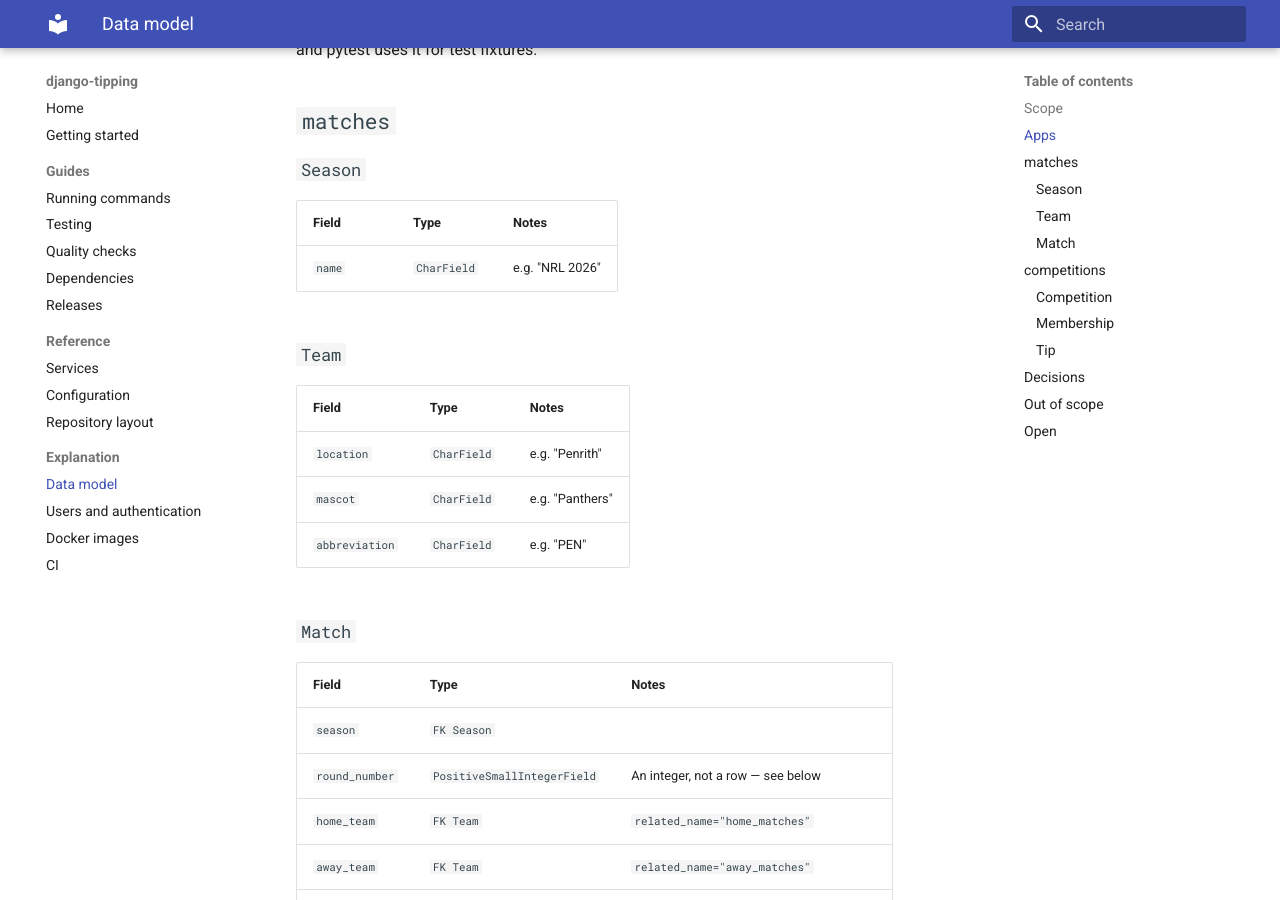
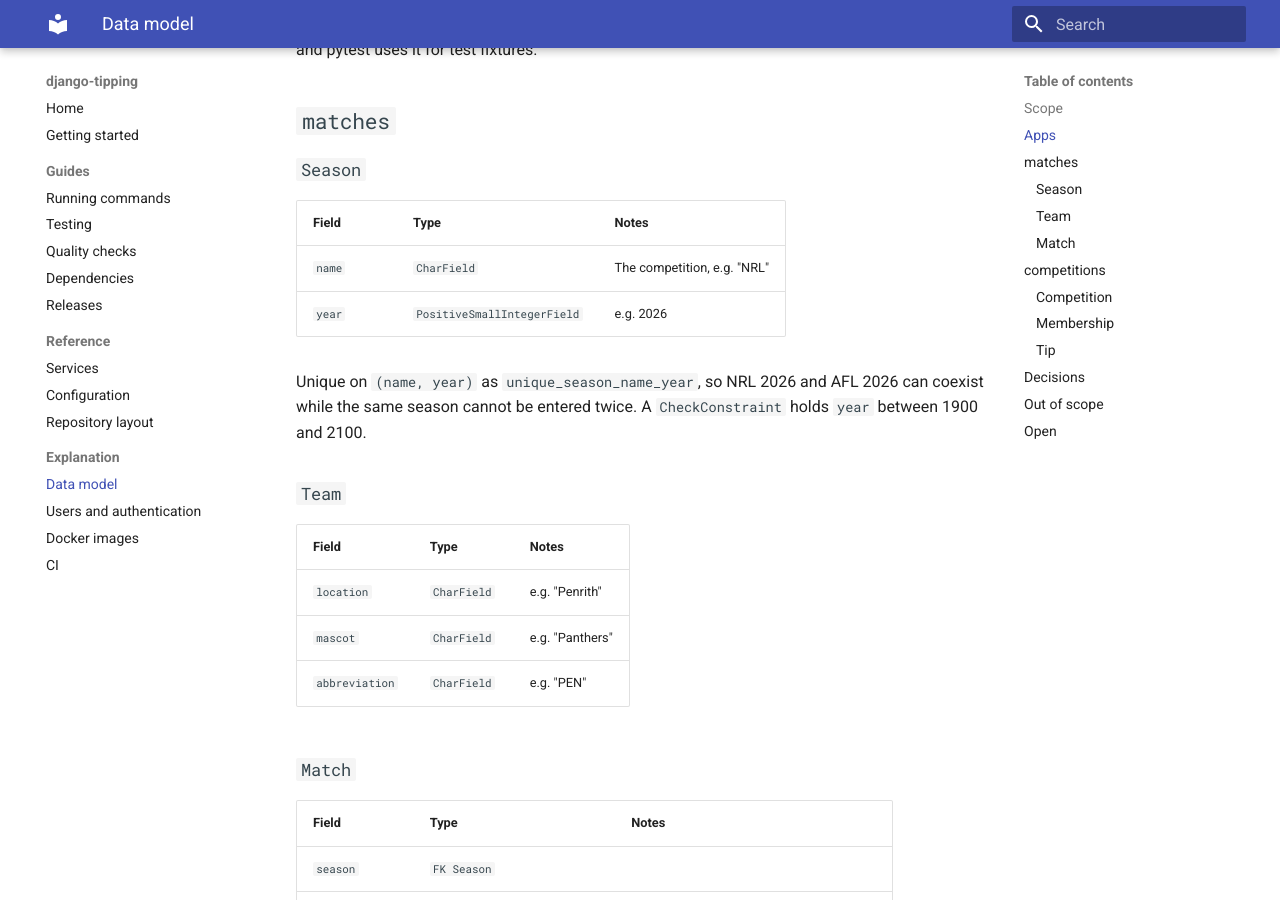
Before and after one commit to bmcivor/django-tipping, an MkDocs documentation site: the page built from docs/explanation/data-model.md, in a window 1280 px wide and 900 px high, scrolled down 947 px. Built offline with MkDocs 1.6.1 and Material for MkDocs 9.7.7, drawn with Linux system fonts in a browser that asks for light colours; some of the changed text lies outside the part shown.

Commit message:
chore: update spec to align drift on season entity

```diff
--- a/docs/explanation/data-model.md
+++ b/docs/explanation/data-model.md
@@ -40,7 +40,12 @@ tips.
 
 | Field | Type | Notes |
 |---|---|---|
-| `name` | `CharField` | e.g. "NRL 2026" |
+| `name` | `CharField` | The competition, e.g. "NRL" |
+| `year` | `PositiveSmallIntegerField` | e.g. 2026 |
+
+Unique on `(name, year)` as `unique_season_name_year`, so NRL 2026 and AFL 2026
+can coexist while the same season cannot be entered twice. A `CheckConstraint`
+holds `year` between 1900 and 2100.
 
 ### `Team`
 
@@ -113,6 +118,11 @@ year, so matches need something to hang off that distinguishes them. A
 competition points at one season, which is also what tells the app which
 matches its members are tipping on.
 
+The competition and the year are separate fields rather than one name, so the
+uniqueness rule can be `(name, year)`. On a single `name` field the constraint
+would either be nothing, or unique on a string that has to be spelled
+identically every time.
+
 **Scores are columns on `Match`, not a `Result` table.** There is at most one
 result per match and it is two integers, so a separate table buys a join and
 nothing else. Null means not played yet. A `Result` model would earn its place
```
